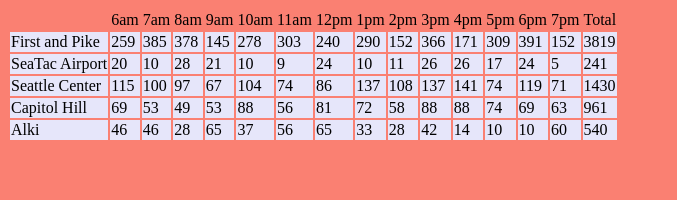
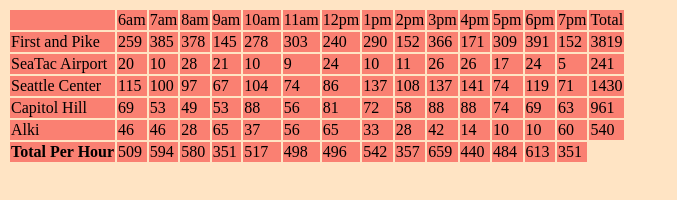
Before and after one commit to anaa0hh/cookie-stand, a plain HTML site: page sales.html in a window 1280 px wide. Shown: the whole page, without its empty margins (0-677 px from the left). Drawn offline with Linux system fonts and the light colour scheme.

Commit message:
calculations working, missing total of totals

```diff
--- a/app3.js
+++ b/app3.js
@@ -1,37 +1,29 @@
 'use strict';
-var hours = ['6am','7am','8am','9am','10am',
-  '11am',
-  '12pm',
-  '1pm',
-  '2pm',
-  '3pm',
-  '4pm',
-  '5pm',
-  '6pm',
-  '7pm'
-];
+var hours = ['6am','7am','8am','9am','10am','11am','12pm','1pm','2pm','3pm','4pm','5pm','6pm','7pm'];
+var storeContainer = [];
 
 
-//create a constructor function
+////////////////////////////////// constructor function /////////////////////////////////
 function MakeLocation(name, minCustomer, maxCustomer, averageSales) {
   this.name = name;
   this.minCustomer = minCustomer;
   this.maxCustomer = maxCustomer;
   this.averageSales = averageSales;
   this.averageCustomerPerHour =[];
-  this.hourlySales = []; //this empty array is to be filled with our sales
+  this.hourlySales = [];
   this.totalCookies = 0;
 
   this.customersPerHour();
   this.salesByHour();
-
+  storeContainer.push(this);
+  console.log(storeContainer);
 }
 
 MakeLocation.prototype.customersPerHour = function() {
   for(var i =0; i < hours.length; i++) {
     var customers = Math.floor(Math.random() * (this.maxCustomer - this.minCustomer+1))+ this.minCustomer;
     this.averageCustomerPerHour.push(customers);
-    console.log(customers);
+    // console.log(customers);
   }
 };
 
@@ -39,16 +31,23 @@ MakeLocation.prototype.salesByHour = function() {
   for (var i = 0; i < hours.length; i++) {
     var sales = Math.ceil(this.averageCustomerPerHour[i] * this.averageSales);
     this.hourlySales.push(sales);
-    console.log(sales);
+
   }
 
+  ////////////////////////////////// this making the  /////////////////////////////////
   var totalSales = 0;
+
   for(var j = 0; j < this.hourlySales.length; j++) {
     totalSales = this.hourlySales[j] + totalSales;
   }
   this.hourlySales.push(totalSales);
   return this.hourlySales;
 };
+////////////////////////////////// end of constructor function /////////////////////////////////
+
+
+
+////////////////////////////// object instances //////////////////////////////
 
 var firstAndPike = new MakeLocation('First and Pike', 23, 65, 6.3);
 var seaTac = new MakeLocation('SeaTac Airport', 3, 24, 1.2);
@@ -56,13 +55,16 @@ var seaCenter = new MakeLocation('Seattle Center', 11, 38, 3.7);
 var capHill = new MakeLocation('Capitol Hill', 20, 38, 2.3);
 var alki = new MakeLocation('Alki', 2, 16, 4.6);
 
-var locations = [firstAndPike, seaTac, seaCenter, capHill, alki];
+var locations = [firstAndPike, seaTac, seaCenter, capHill, alki]; //this might be an issue. especially when dynamically making new stores. but maybe not
 
-for(var i = 0; i < locations.length; i++) {
-  locations[i].salesByHour();
-}
 
-//this creates the header row
+//////////// this for loop is just floting around. what does it do?////////////////
+
+// for(var i = 0; i < locations.length; i++) {
+//   locations[i].salesByHour();
+// }
+
+/////////////////////////////// this creates the header row /////////////////////////
 function createHeader() {
   var thead = document.getElementById('thead');
   var headValues = ['', '6am', '7am', '8am', '9am', '10am', '11am', '12pm', '1pm', '2pm', '3pm', '4pm', '5pm', '6pm', '7pm', 'Total']; //i use this as a global array so that you can use it as the conditional in your for loop counter Ex. i < headValues.length
@@ -75,16 +77,18 @@ function createHeader() {
   }
 }
 createHeader();
-//the header row ends here
 
+
+
+/////////////////////////////// this is building the body ////////////////////////////////
 
 var table = document.getElementById('shell');
 var data = [];
 
-for (var i = 0; i < locations.length; i++) {
-  var dataList = '<td>' + locations[i].name + '</td>';
+for (var j = 0; j < locations.length; j++) {
+  var dataList = '<td>' + locations[j].name + '</td>';
   for (var n = 0; n < 15; n++) {
-    dataList = dataList + '<td>' + locations[i].hourlySales[n] + '</td>';
+    dataList = dataList + '<td>' + locations[j].hourlySales[n] + '</td>';
   }
   data.push(dataList);
 }
@@ -92,35 +96,59 @@ for (var i = 0; i < locations.length; i++) {
 //placing all the data collected in the data array into the DOM
 var newRow;
 
-for (var j = 0; j < data.length; j++) {
+for (var k = 0; k < data.length; k++) { //had to change coutner name to k
   newRow = document.createElement('tr');
-  newRow.innerHTML = data[j];
+  newRow.innerHTML = data[k];
   table.appendChild(newRow);
 }
 
+//////////////////////////// end of building the body ///////////////////////////////
+
+
+
+//////////////////////footer starts here ///////////////////////////////
+
 function createFooter() {
   var tfoot = document.getElementById('tfoot');
-  var footValues = ['<td>' + 'Totals' + '</td>'];
+  var row = document.createElement('tr');
+  row.setAttribute('id', 'footerRow');
+  tfoot.appendChild(row);
+  var anything = document.getElementById('footerRow');
+  var thEl = document.createElement('th');
+  thEl.innerHTML=('Total Per Hour');
+  anything.appendChild(thEl);
 
 
-  var grandTotal = [];
-  for (var k = 0; k < locations.length; k++) {
-    grandTotal = 0;
-    for (var l = 0; l < 15; l++) {
-      grandTotal.push(locations[k].hourlySales[l] + grandTotal);
+  for(var i = 0; i < hours.length; i++){
+    let columnTotal=0;
+
+    for(var j = 0; j < storeContainer.length; j++){
+      let currentStore = storeContainer[j];
+      columnTotal += currentStore.hourlySales[i];
+      console.log(currentStore.hourlySales[i]);
     }
+    var div = document.createElement('td');
+    div.textContent=(columnTotal);
+    row.appendChild(div);
   }
-  // assembling the grand total for the table
-  var grandDataList = [];
-  for (var i = 0; i < 15; i++) {
-    grandDataList = grandDataList + '<td>' + grandTotal[i] + '</td>';
-  }
-  footValues.push(grandDataList);
-
-  //loops the headValues in the array above and puts them in the DOM table head
-  var newFoot = document.createElement('tr');
-  newFoot.innerHTML = footValues.join('');
-  tfoot.appendChild(newFoot);
 }
 
 createFooter();
+
+// function createFooter() {
+//   var tfoot = document.getElementById('tfoot');
+//   var footValues = ['<td>' + 'Totals' + '</td>'];// whats this doing
+
+
+//   // var grandTotal = [];
+
+
+
+//the first for loop should loop through the length of the hours array
+//////while its doing that we want it to declare the container variable but also on each iteration of THIS for loop it resets back to zero in preparation for the next column
+//the inner for loop is going to iterate through a different global array. for this to work we need a global variable declared at the top of the program that holds that array of objects created by the constructor function.
+//////in this for loop we want to declare a new variable (with let, i dont know why)
+
+// createFooter();
+
+//start by creating tab
--- a/sales.html
+++ b/sales.html
@@ -4,13 +4,13 @@
 <head>
 
   <title>Cookie Sales</title>
-  <link rel="stylesheet" href="style.css" />
+  <link rel="stylesheet" href="table.css" />
 
 </head>
 
 
 <body>
-  <table>
+  <table id="salestable">
     <thead id="thead">
     </thead>
     <tbody id="shell">
--- /dev/null
+++ b/table.css
@@ -0,0 +1,17 @@
+body {
+    justify-content: center;
+    background-color: bisque;
+}
+
+tbody {
+    background-color: salmon;
+}
+
+tfoot {
+    background-color: salmon;
+
+}
+
+thead {
+    background-color: salmon;
+}
```
